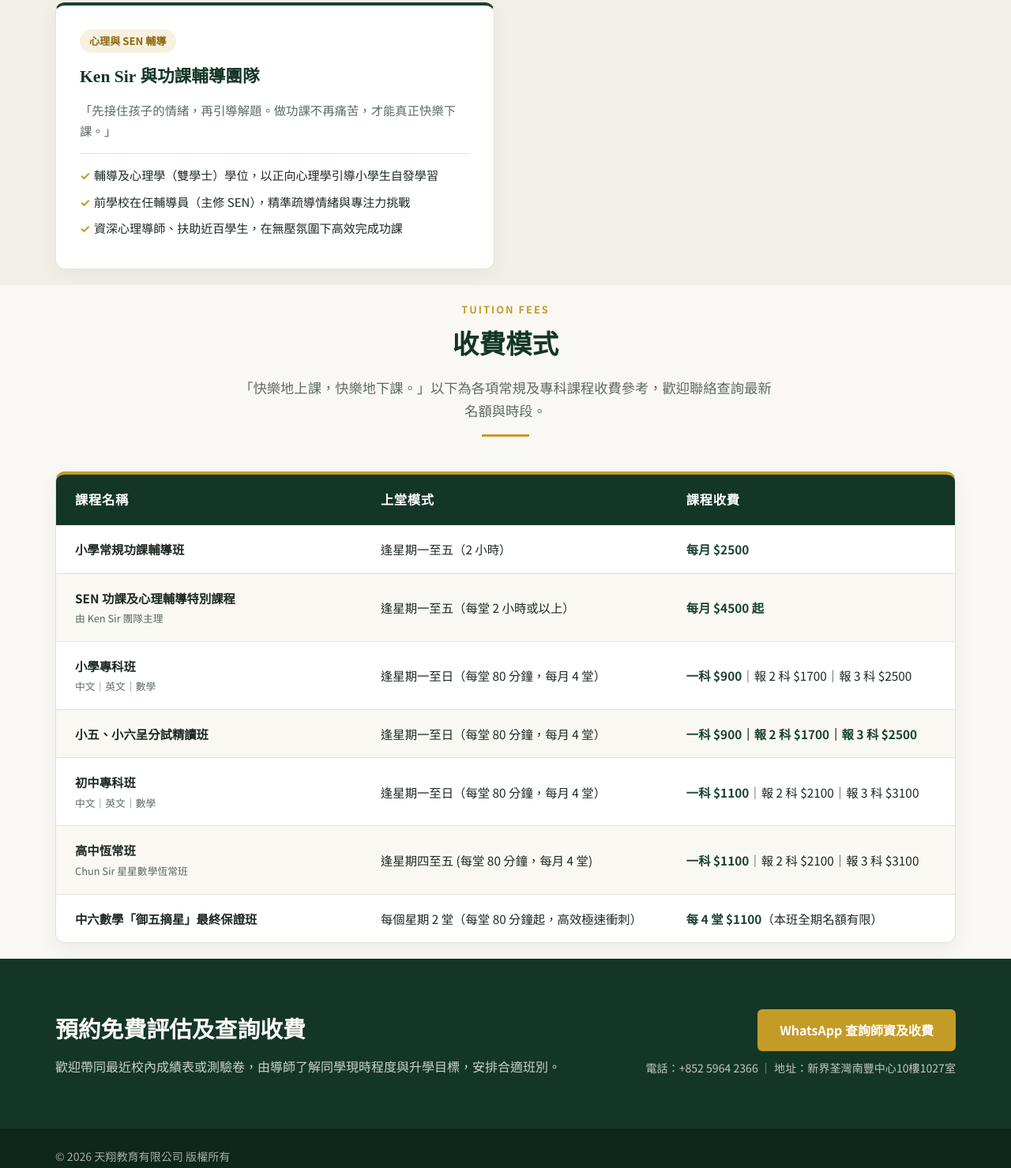
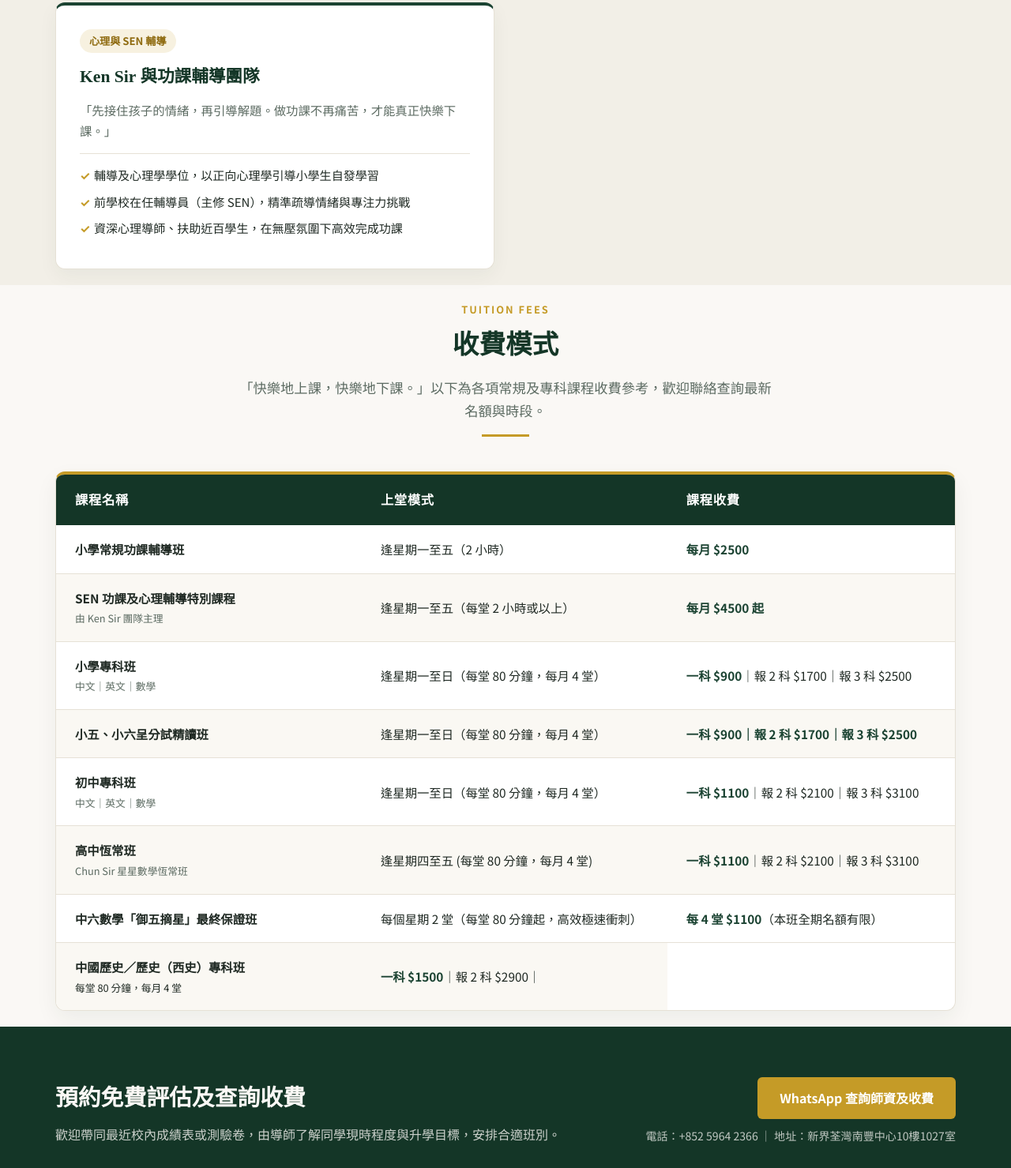
Before and after one commit to skyingtreeeducation/skyingtreeeducation, a plain HTML site: page teachers.html in a window 1280 px wide. Shown: the part 968-2447 px from the top of the page at 79% size. Drawn offline with Linux system fonts and the light colour scheme.

Commit message:
Update teachers.html

```diff
--- a/teachers.html
+++ b/teachers.html
@@ -87,7 +87,7 @@
           <h3>Ken Sir 與功課輔導團隊</h3>
           <p>「先接住孩子的情緒，再引導解題。做功課不再痛苦，才能真正快樂下課。」</p>
           <ul class="course-points">
-            <li>輔導及心理學（雙學士）學位，以正向心理學引導小學生自發學習</li>
+            <li>輔導及心理學學位，以正向心理學引導小學生自發學習</li>
             <li>前學校在任輔導員（主修 SEN），精準疏導情緒與專注力挑戰</li>
             <li>資深心理導師、扶助近百學生，在無壓氛圍下高效完成功課</li>
           </ul>
@@ -152,6 +152,11 @@
               <td><strong>中六數學「御五摘星」最終保證班</strong></td>
               <td>每個星期 2 堂（每堂 80 分鐘起，高效極速衝刺）</td>
               <td><span class="fee-price">每 4 堂 $1100</span>（本班全期名額有限）</td>
+           </tr>
+            <tr>
+              <td><strong>中國歷史／歷史（西史）專科班</strong><br><small style=
+              <td>每堂 80 分鐘，每月 4 堂</td>
+              <td><span class="fee-price">一科 $1500</span>｜報 2 科 $2900｜
             </tr>
           </tbody>
         </table>
```
